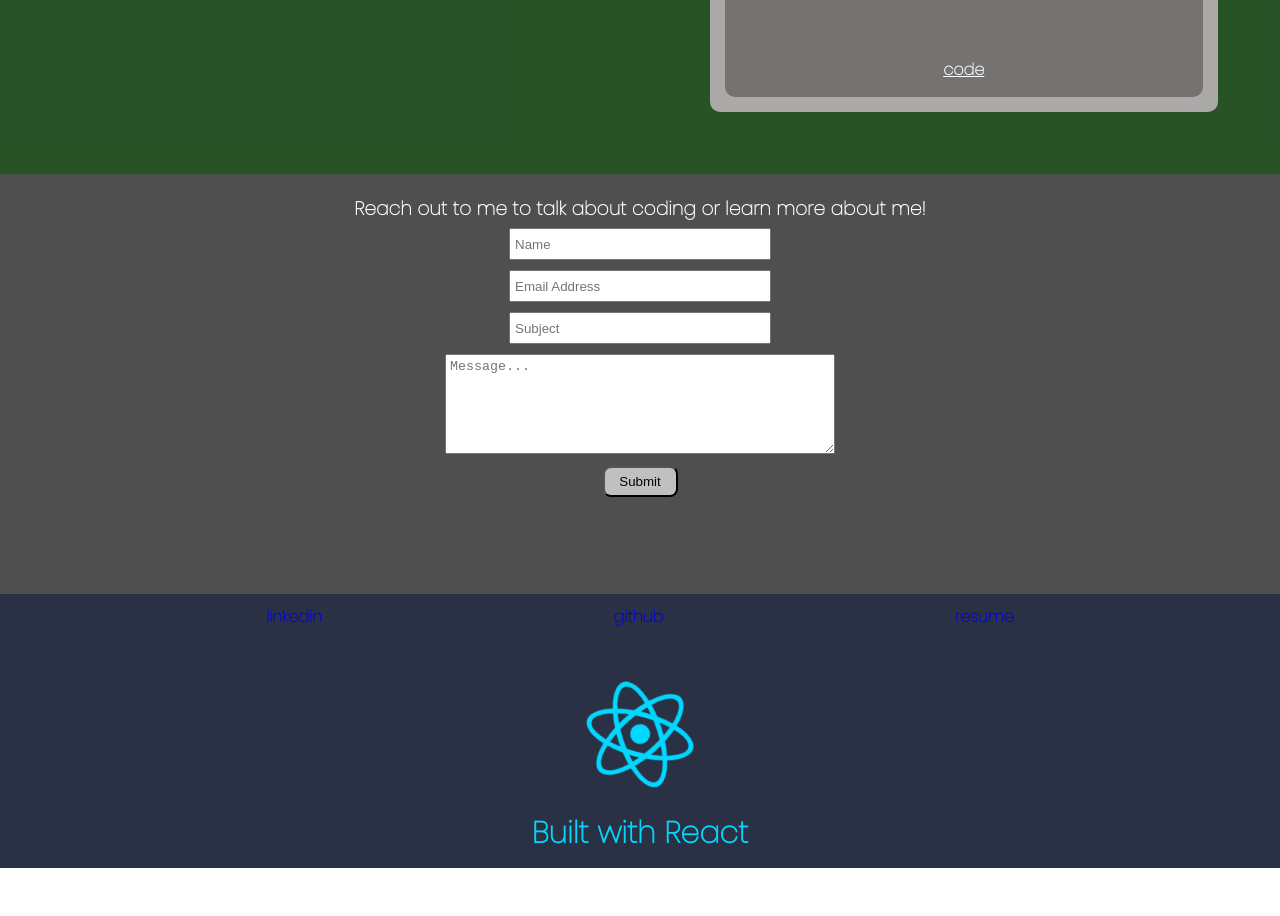
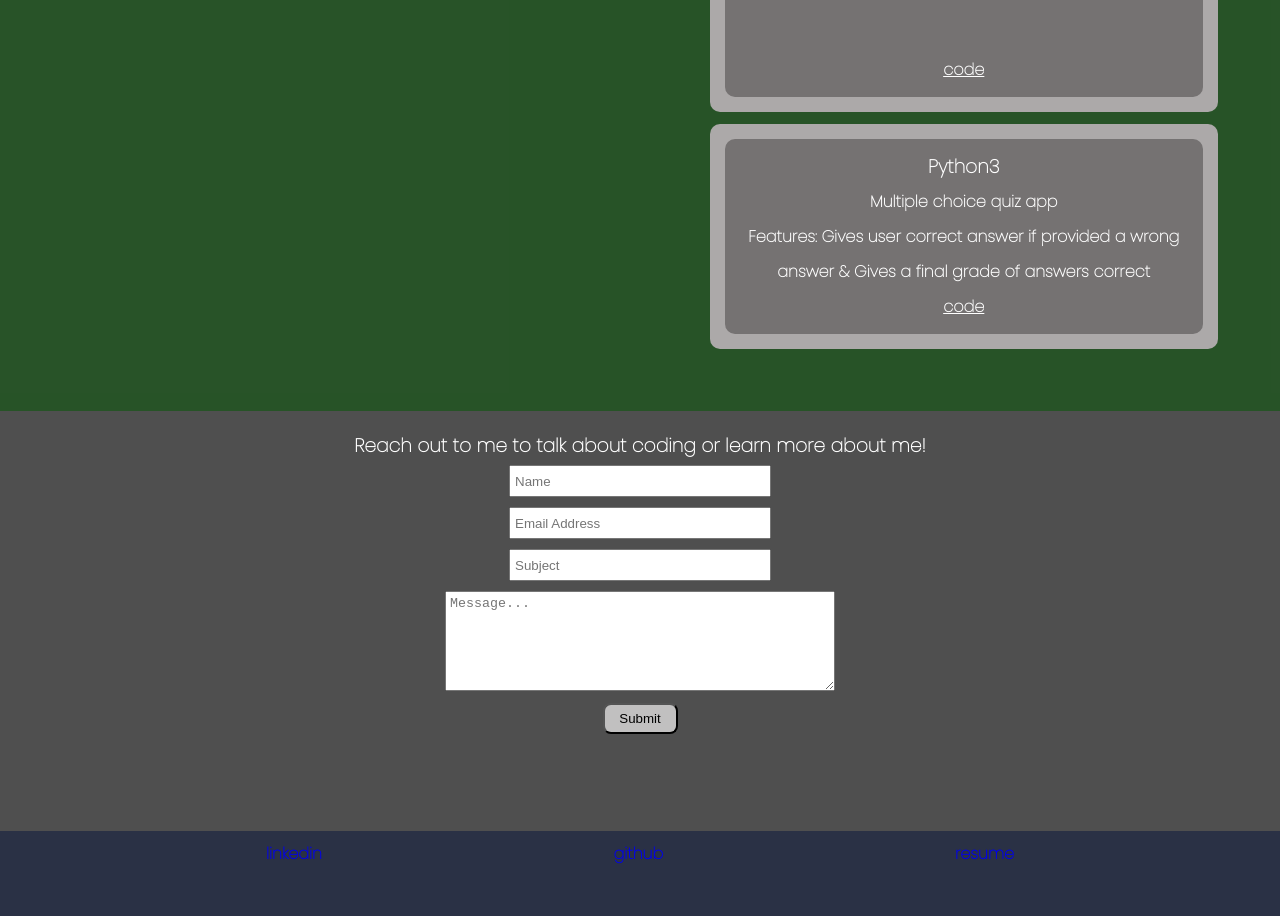
Before and after one commit to troymeeker/react-portfolio, a React (Create React App) app: page / in a window 1280 px wide. Shown: the part 1640-2556 px from the top of the page. Before the commit the page ends 2508 px from the top, so only its background shows below. Built offline with nearby package versions, Linux system fonts and the light colour scheme; grey boxes are pictures that could not be loaded.

Commit message:
added quiz app to projects div

```diff
--- a/src/components/Main.js
+++ b/src/components/Main.js
@@ -77,6 +77,16 @@ function Main(){
                             <a href="https://github.com/troymeeker/old-north-acres" target='_blank' rel="noreferrer" className="link">code</a>
                         </div>
                     </div>
+                    <div className="project-div-bg">
+                        <div className="project-div">
+
+                            <h3> Python3 </h3>
+                            <h4>Multiple choice quiz app</h4>
+                            <p>Features: Gives user correct answer if provided a wrong answer & Gives a final grade of answers correct </p>
+
+                            <a href="https://github.com/troymeeker/python_quiz" target='_blank' rel="noreferrer" className="link">code</a>
+                        </div>
+                    </div>
 
 
               </div>
```
